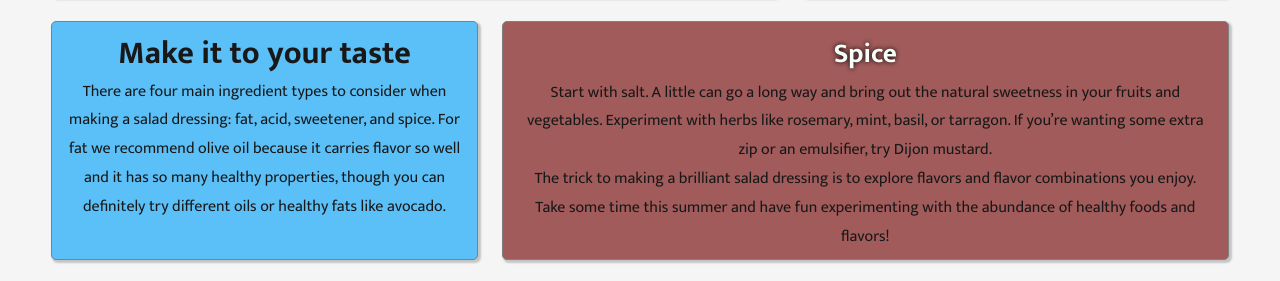
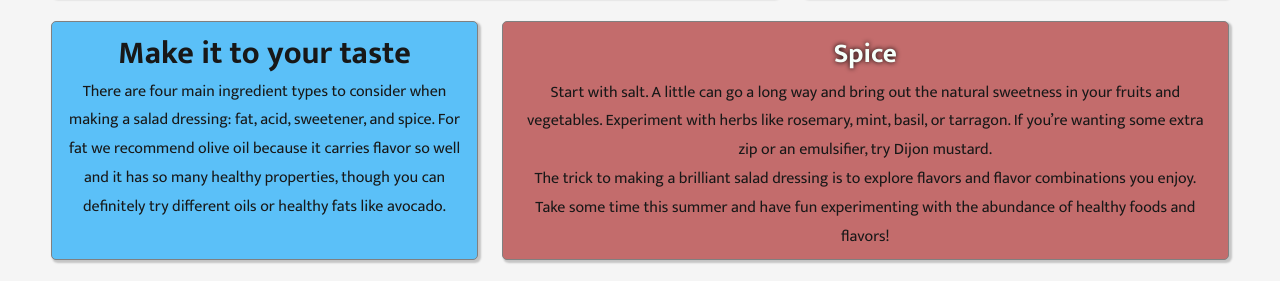
Before and after one commit to NSM722/Responsive-semantically-structured-website, a plain HTML site: page index.html in a window 1280 px wide. Shown: the part 1248-1529 px from the top of the page. Drawn offline with Linux system fonts and the light colour scheme.

Commit message:
Improved the Color contrast ratio

```diff
--- a/index.css
+++ b/index.css
@@ -132,7 +132,7 @@ blockquote {
 }
 
 .grid-item-spice {
-  background-color: #A25B5B;
+  background-color: #c36c6c;
 }
 
 aside {
```
